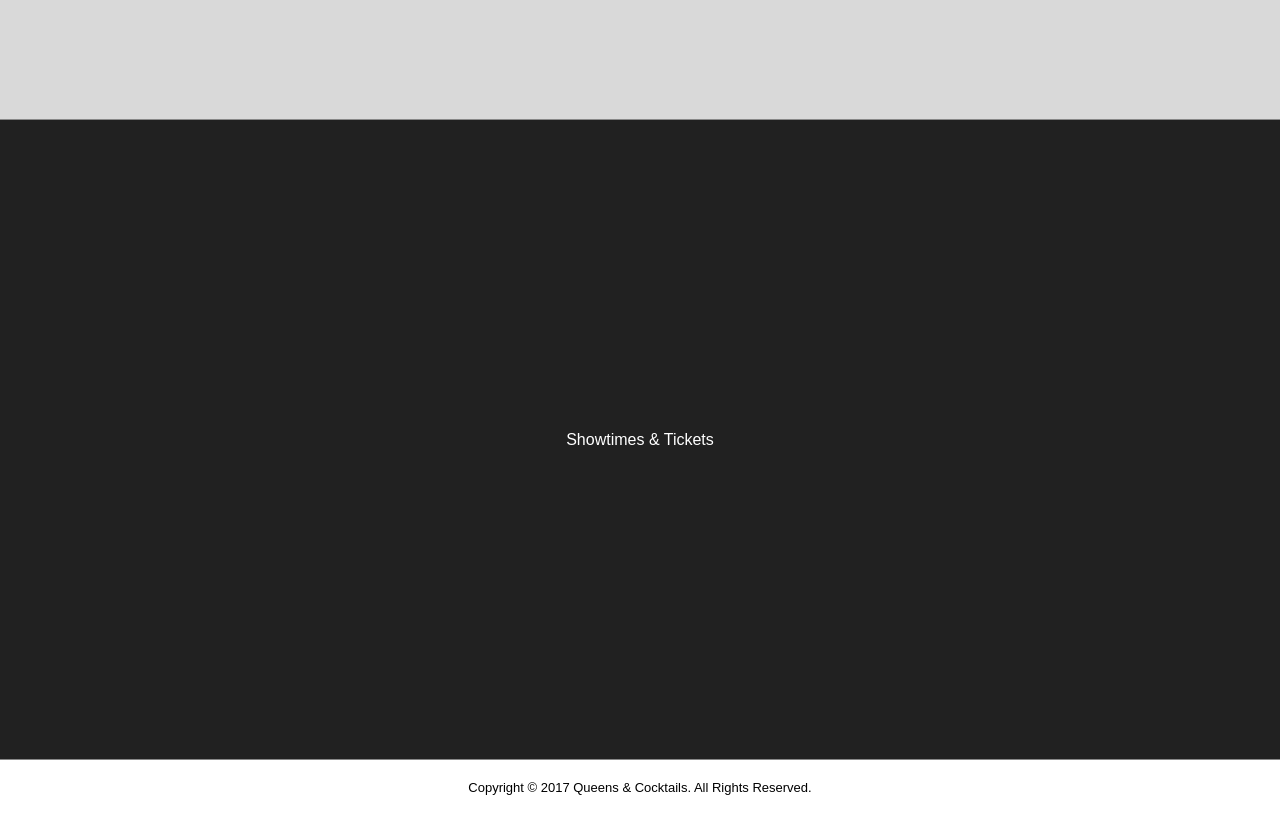
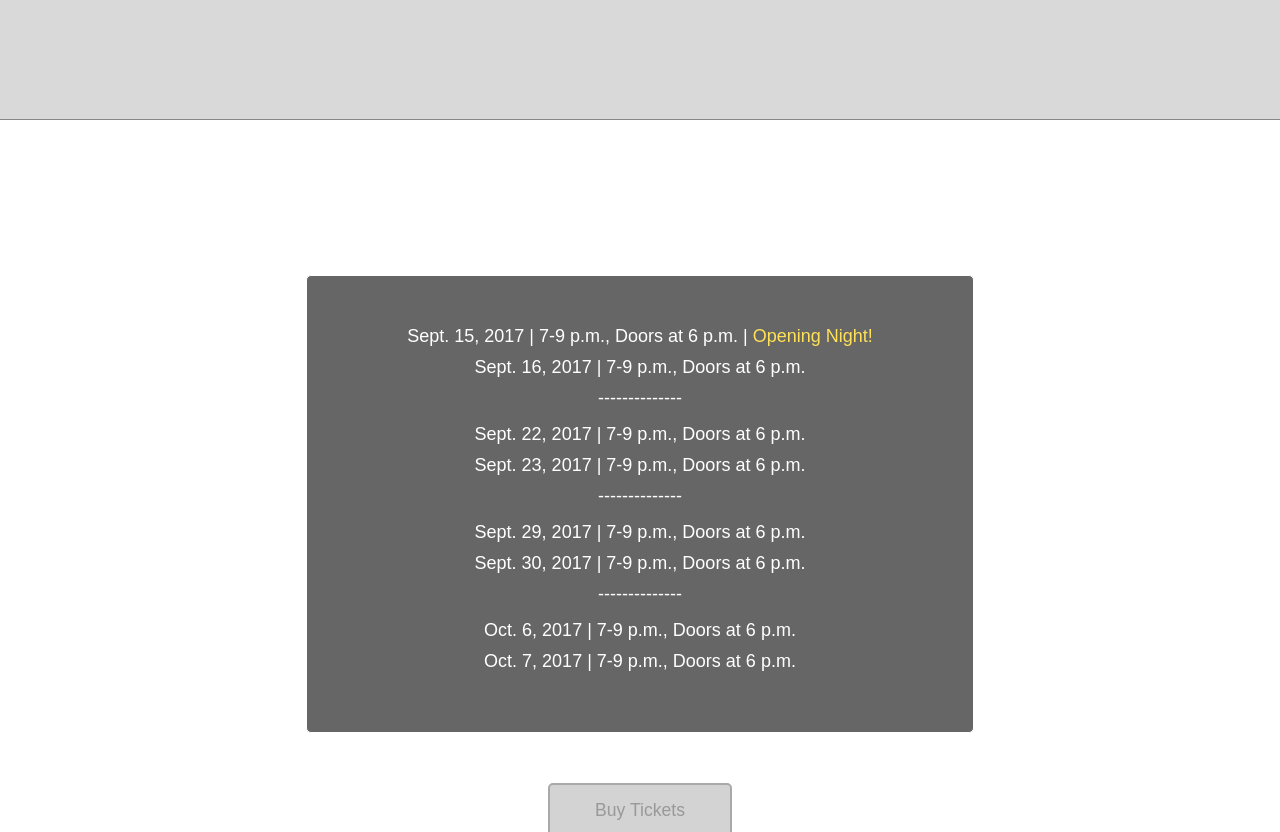
Before and after one commit to alephnode/queens-and-cocktails, a React (Create React App) app: page / in a window 1280 px wide. Shown: the part 1960-2792 px from the top of the page. Built offline with nearby package versions, Linux system fonts and the light colour scheme; a web font is replaced by a local one.

Commit message:
added showtimes section

```diff
--- a/src/App.js
+++ b/src/App.js
@@ -15,7 +15,7 @@ class App extends Component {
           <div className="logo-container">
             <img alt="" src={require("./assets/images/qandclogo.png")}/>
           </div>
-          <p>coming soon ...</p>
+          <p>Be Fabulous.</p>
         </div>
         <About />
         <Bios />
--- a/src/components/common/Navbar.js
+++ b/src/components/common/Navbar.js
@@ -4,7 +4,6 @@ class Navbar extends React.Component {
   render() {
     return (
       <div className="navbar">
-        <a href="/" className="logo">Queens & Cocktails</a>
         <a href="#about" className="no-tiny">About</a>
         <a href="#bios" className="no-tiny">Bios</a>
         <a href="#showtimes-tickets" className="no-tiny">Showtimes & Tickets</a>
--- a/src/components/showtimes-tickets/ShowtimesTickets.js
+++ b/src/components/showtimes-tickets/ShowtimesTickets.js
@@ -4,8 +4,47 @@ class ShowtimesTickets extends React.Component {
   render() {
     return (
       <div id="showtimes-tickets" className="showtimes-container">
-        <div className="about=text">Showtimes &amp; Tickets</div>
-      </div>
+        <div className="showtimes-title">Upcoming Shows &amp; Tickets</div>
+        <div className="showtimes-time-container">
+          <div className="showtime">
+            Sept. 15, 2017 | 7-9 p.m., Doors at 6 p.m. | <span className="opener">Opening Night!</span>
+          </div>
+          <div className="showtime">
+            Sept. 16, 2017 | 7-9 p.m., Doors at 6 p.m.
+          </div>
+            <div className="divide">
+            --------------
+            </div>
+            <div className="showtime">
+              Sept. 22, 2017 | 7-9 p.m., Doors at 6 p.m.
+            </div>
+            <div className="showtime">
+              Sept. 23, 2017 | 7-9 p.m., Doors at 6 p.m.
+            </div>
+            <div className="divide">
+            --------------
+            </div>
+            <div className="showtime">
+              Sept. 29, 2017 | 7-9 p.m., Doors at 6 p.m.
+            </div>
+            <div className="showtime">
+              Sept. 30, 2017 | 7-9 p.m., Doors at 6 p.m.
+            </div>
+            <div className="divide">
+            --------------
+            </div>
+            <div className="showtime">
+              Oct. 6, 2017 | 7-9 p.m., Doors at 6 p.m.
+            </div>
+            <div className="showtime">
+              Oct. 7, 2017 | 7-9 p.m., Doors at 6 p.m.
+            </div>
+          </div>
+          <div className="showtimes-button-container">
+            <button>Buy Tickets</button>
+            <p>Coming Soon!!!</p>
+          </div>
+        </div>
     );
   }
 }
--- a/src/style.css
+++ b/src/style.css
@@ -39,13 +39,16 @@ body {
 }
 
 .about-container, .bios-container, .showtimes-container {
-    height: 80vh;
     display: flex;
     flex-direction: column;
     justify-content: center;
     align-items: center;
     color: #333;
     border-bottom: 1px solid #888
+}
+
+.about-container, .bios-container {
+  height: 80vh;
 }
 
 .about-container {
@@ -58,11 +61,60 @@ body {
 }
 
 .showtimes-container {
-    background: #212121;
-    color: white
+    background: linear-gradient(to bottom right,rgba(0,0,0,0.6)),url('./assets/images/ballroom-bg.jpg');
+    background-position: 50% 50%;
+    background-size: cover;
+    color: white;
 }
 
-body::before {
+.showtimes-time-container {
+    padding: 50px 100px;
+    text-align: center;
+    border: 1px solid white;
+    border-radius: 5px;
+    font-size: 18px;
+    background: rgba(0,0,0,0.6);
+}
+
+.showtimes-title {
+    font-size: 3rem;
+    font-weight: 900;
+    margin: 50px auto;
+}
+
+.showtimes-button-container {
+  margin: 50px auto;
+  text-align: center
+}
+
+.showtimes-button-container p {
+  color: #999
+}
+
+.showtimes-button-container button {
+  border-style: none;
+  padding: 15px 45px;
+  font-size: 1.1rem;
+  border: 2px solid darkgray;
+  background: lightgray;
+  color: #999;
+  border-radius: 5px;
+}
+
+.showtime {
+    margin-bottom: 10px
+}
+
+.divide {
+    margin-bottom: 15px;
+    margin-top: 5px
+}
+
+.opener {
+    color: #FEE157
+}
+
+.header-section::before {
     content: '';
     position: absolute;
     top: 0;
@@ -103,7 +155,8 @@ html {
   background: transparent;
   padding: 20px;
   margin: 0 0 20px 0;
-  position: absolute
+  position: absolute;
+  justify-content: center;
 }
 
 .footer {
@@ -148,14 +201,21 @@ html {
   margin: 0 10px;
 }
 
-.navbar > :nth-child(1) {
-  margin-right: auto;
-}
+
 a {
   padding: 10px;
 }
 
 @media (max-width: 650px) {
+
+  .showtimes-time-container {
+      padding: 50px 0px;
+      border: none
+  }
+
+  .showtimes-title {
+    font-size: 1.7rem;
+  }
 
   .footer p {
     font-size: 11px
```
